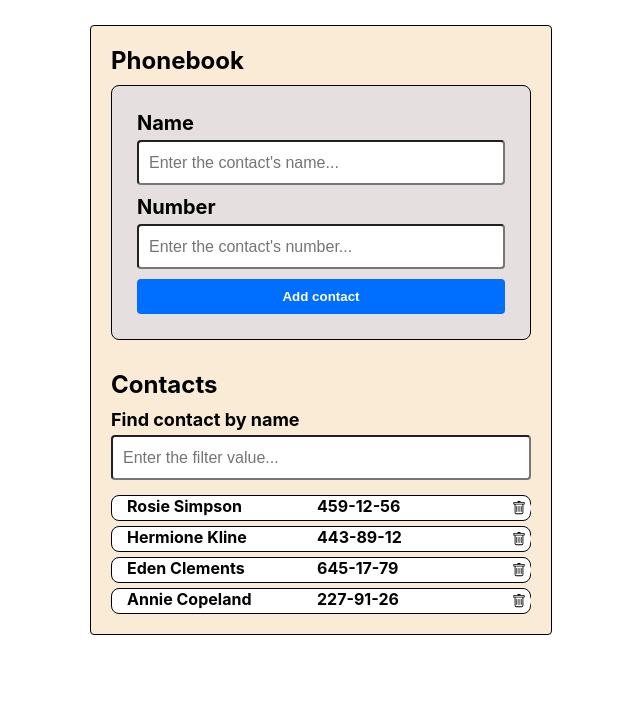
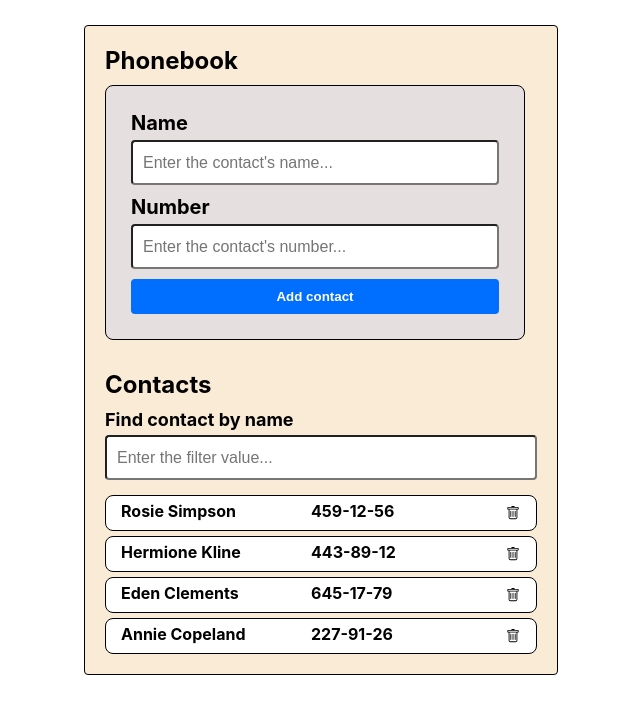
Before and after one commit to CeresRasmussen/goit-react-hw-02-phonebook, a React (Create React App) app: page / in a window 1280 px wide. Shown: the top 714 px of the page, without its empty margins (319-959 px from the left). Built offline with nearby package versions, Linux system fonts and the light colour scheme.

Commit message:
Update Contacts.module.css

```diff
--- a/src/components/Contacts/Contacts.module.css
+++ b/src/components/Contacts/Contacts.module.css
@@ -16,7 +16,7 @@ ul {
   display: grid;
   grid-template-columns: 190px 190px 20px;
   grid-auto-flow: dense;
-  padding-left: 15px;
+  padding: 5px 15px;
   font-size: 16px;
   font-weight: bold;
 }
```
